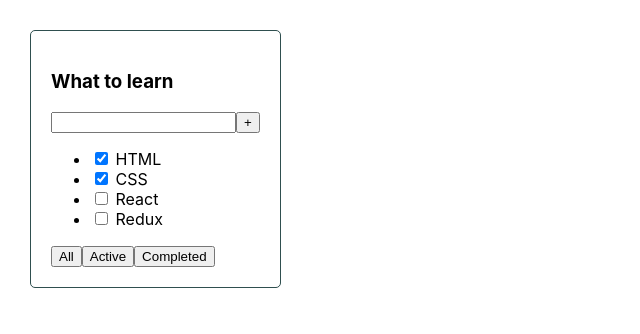
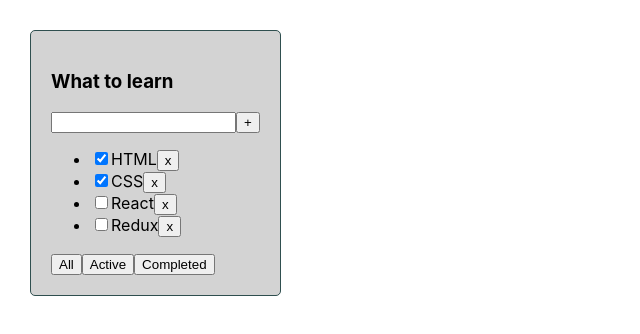
Before and after one commit to Freiii21/react-todolist, a React (Create React App) app: page / in a window 1280 px wide. Shown: the top 334 px of the page, without its empty margins (0-640 px from the left). Built offline with nearby package versions, Linux system fonts and the light colour scheme.

Commit message:
#42 Lesson#2

```diff
--- a/src/App.css
+++ b/src/App.css
@@ -12,3 +12,7 @@
   border-radius: 5px;
   padding: 20px;
 }
+
+.todoList{
+  background-color: lightgray;
+}
--- a/src/App.tsx
+++ b/src/App.tsx
@@ -1,26 +1,59 @@
-import React from 'react';
+import React, {useState} from 'react';
 import './App.css';
-import TodoList from "./TodoList";
+import TodoList from './TodoList';
 
-export type TaskType ={
+export type TaskType = {
     id: number
     title: string
     isDone: boolean
 }
 
+export type FilterValuesType = "All" | "Active" | "Completed";
+
 function App() {
-    const tasks_1: Array<TaskType> = [      // Array<TaskType>==TaskType []
+    // BLL (Business Logic Layer)
+/*     let tasksForState: Array<TaskType> = [      // Array<TaskType>==TaskType []
          {id: 1, title: "HTML", isDone: true},
          {id: 2, title: "CSS", isDone: true},
          {id: 3, title: "React", isDone: false},
          {id: 4, title: "Redux", isDone: false},
      ];
+    const [tasks, setTasks] = useState<Array<TaskType>>(tasksForState)*/
 
+    let [tasks, setTasks] = useState<Array<TaskType>>([
+        {id: 1, title: 'HTML', isDone: true},
+        {id: 2, title: 'CSS', isDone: true},
+        {id: 3, title: 'React', isDone: false},
+        {id: 4, title: 'Redux', isDone: false},
+    ])
+
+    const removeTask = (taskID: number) => {
+        setTasks(tasks.filter(t => t.id !== taskID))
+        // return undefined;  --it`s default value.
+    }
+
+    let [filter, setFilter] = useState<FilterValuesType>("All");
+
+
+    //UI (User Interface)
+    let tasksForRender = tasks;
+    if(filter === "Active"){
+        tasksForRender = tasks.filter(t => t.isDone === false)
+    }
+    if(filter === "Completed"){
+        tasksForRender = tasks.filter(t => t.isDone === true)
+    }
+
+    const changeFilter = (filter: FilterValuesType) => {
+      setFilter(filter)
+    }
     return (
         <div className="App">
             <TodoList
-                title={"What to learn"}
-                tasks={tasks_1}
+                title={'What to learn'}
+                tasks={tasksForRender}
+                removeTask={removeTask}
+                changeFilter={changeFilter}
             />
             {/*            <TodoList title={"What to buy"}/>
             <TodoList title={"What to read"}/>*/}
--- a/src/TodoList.tsx
+++ b/src/TodoList.tsx
@@ -1,12 +1,23 @@
 import React from 'react';
-import {TaskType} from "./App";
+import {FilterValuesType, TaskType} from './App';
 
 type TodoListPropsType = {
     title: string
     tasks: Array<TaskType>
+    removeTask: (taskID: number) => void
+    changeFilter: (filter: FilterValuesType) => void
 }
 
 const TodoList = (props: TodoListPropsType) => {
+    const tasksJSXElements = props.tasks.map(task => {
+        return (
+            <li key={task.id}>
+                <input type="checkbox" checked={task.isDone}/>
+                <span>{task.title}</span>
+                <button onClick={ () => props.removeTask(task.id)}>x</button>
+            </li>
+        )
+    })
     return(
         <div className="todoList">
             <h3>{props.title}</h3>
@@ -15,15 +26,12 @@
                 <button>+</button>
             </div>
             <ul>
-                <li><input type="checkbox" checked={props.tasks[0].isDone}/> <span>{props.tasks[0].title}</span></li>
-                <li><input type="checkbox" checked={props.tasks[1].isDone}/> <span>{props.tasks[1].title}</span></li>
-                <li><input type="checkbox" checked={props.tasks[2].isDone}/> <span>{props.tasks[2].title}</span></li>
-                <li><input type="checkbox" checked={props.tasks[3].isDone}/> <span>{props.tasks[3].title}</span></li>
+                {tasksJSXElements}
             </ul>
             <div>
-                <button>All</button>
-                <button>Active</button>
-                <button>Completed</button>
+                <button onClick={ () => props.changeFilter("All")}>All</button>
+                <button onClick={ () => props.changeFilter("Active")}>Active</button>
+                <button onClick={ () => props.changeFilter("Completed")}>Completed</button>
             </div>
         </div>
     );
```
Lines whose indentation alone changed are shown as unchanged.
